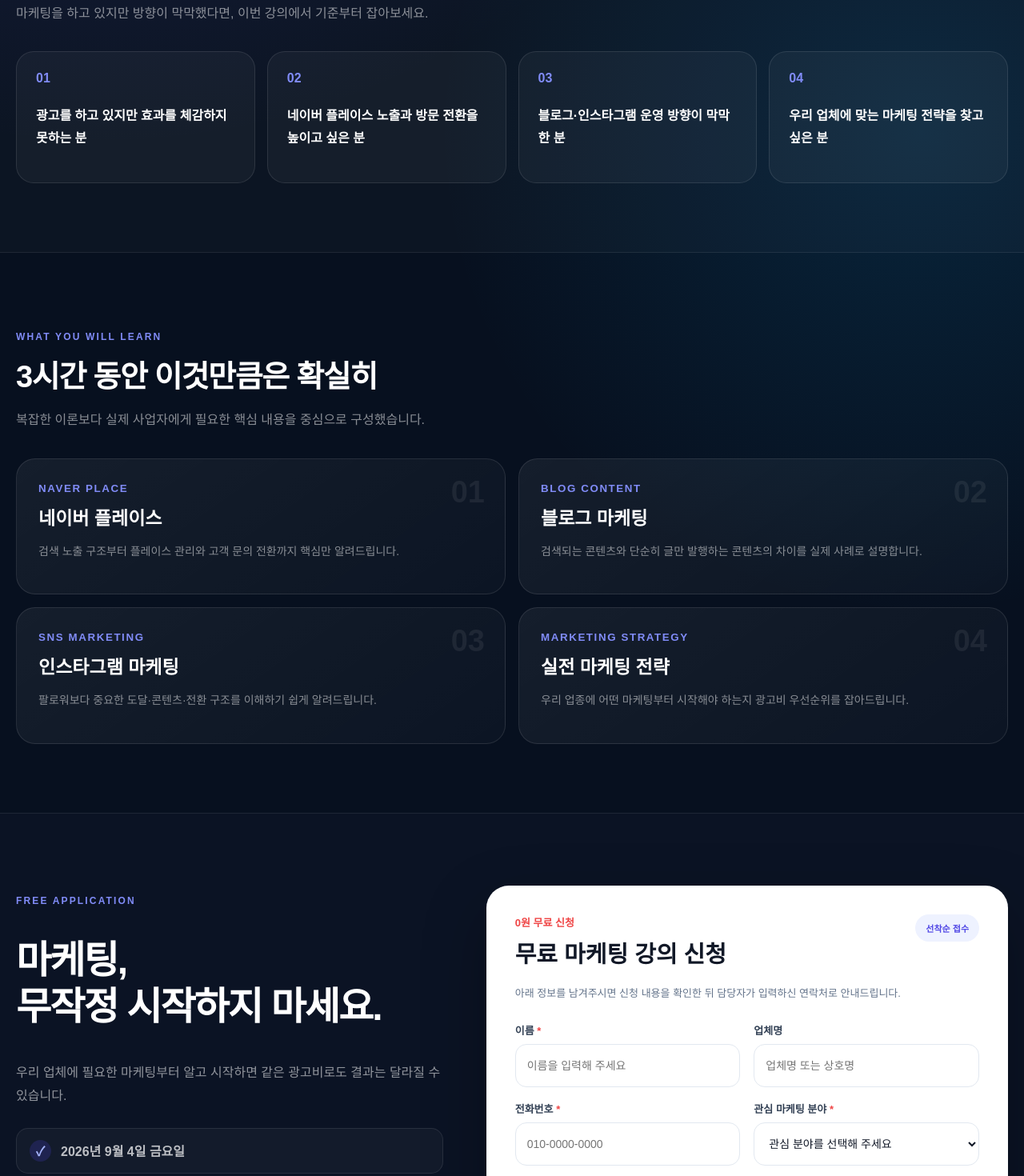
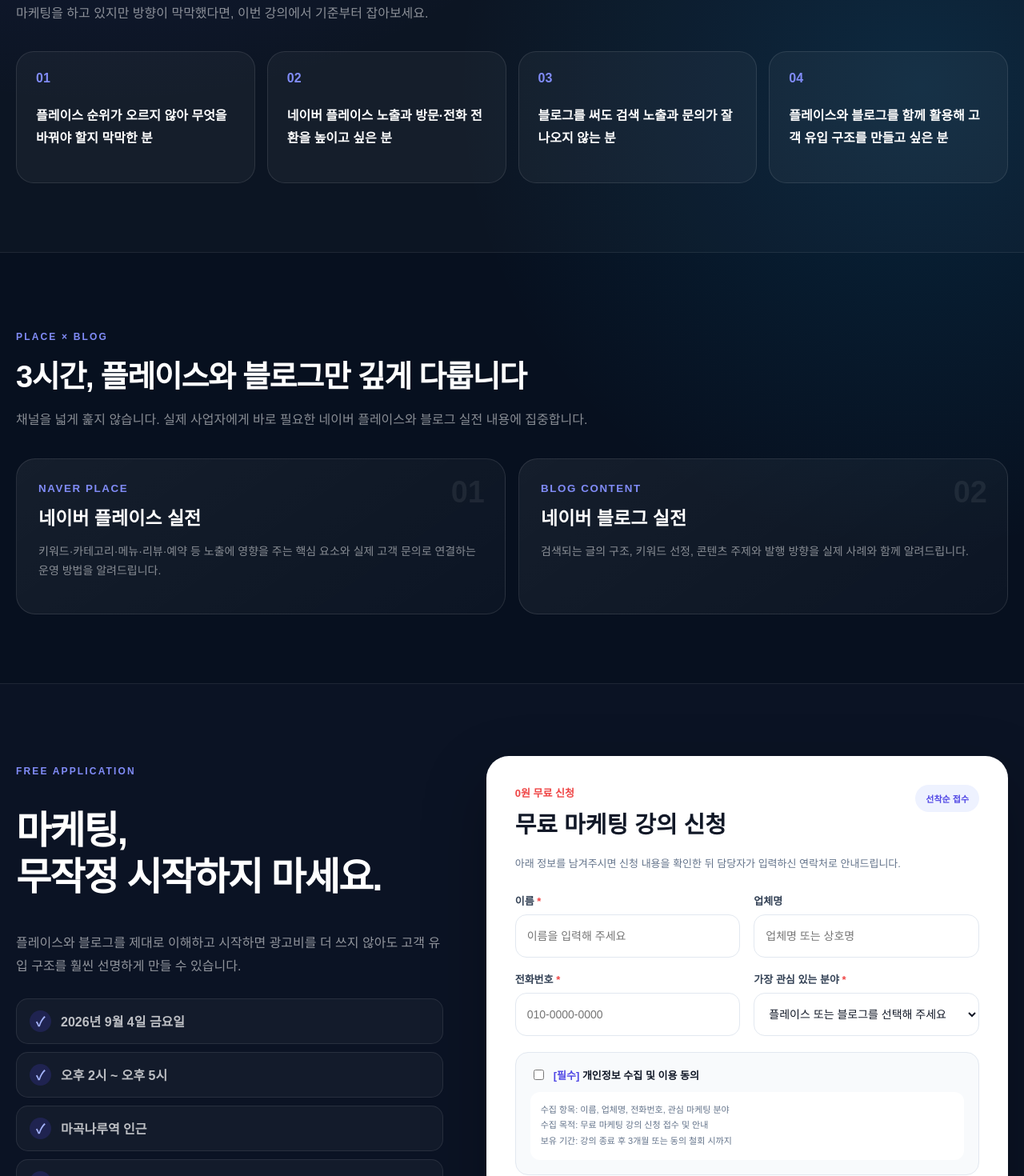
Before and after one commit to rbghkd33-oss/mostad-platform, a Next.js app: page /free-marketing-class in a window 1280 px wide. Shown: the part 980-2450 px from the top of the page at 80% size. Built offline with nearby package versions, Linux system fonts and the light colour scheme.

Commit message:
Focus free class on Naver Place and Blog

```diff
--- a/app/free-marketing-class/page.tsx
+++ b/app/free-marketing-class/page.tsx
@@ -3,7 +3,7 @@
 import Image from "next/image";
 import { FormEvent, useState } from "react";
 
-const interests = ["네이버 플레이스","네이버 블로그","인스타그램","유튜브","구글 광고","브랜딩","온라인 창업","기타"];
+const interests = ["네이버 플레이스","네이버 블로그"];
 
 export default function FreeMarketingClassPage() {
   const [form, setForm] = useState({ name:"", company:"", phone:"", interest:"", privacyAgreed:false });
@@ -42,7 +42,7 @@
           <div className="fc-tags"><span>MOSTAD FREE MARKETING CLASS</span><b>선착순 무료</b></div>
           <p className="fc-kicker">2026 OFFLINE SPECIAL CLASS</p>
           <h1>광고비를 쓰기 전에<br/>꼭 알아야 할<br/><em>실전 마케팅</em></h1>
-          <p className="fc-desc">네이버 플레이스, 블로그, 인스타그램 등 온라인 채널을 활용해 실제 고객 유입과 문의 전환을 만드는 방법을 사례 중심으로 알려드립니다.</p>
+          <p className="fc-desc">네이버 플레이스와 블로그, 딱 두 가지에 집중합니다. 검색 노출부터 실제 고객 문의로 이어지는 구조를 사례 중심으로 알려드립니다.</p>
           <div className="fc-info">
             <article><small>강의 일시</small><strong>9월 4일(금) · 14:00~17:00</strong></article>
             <article><small>진행 장소</small><strong>마곡나루역 인근</strong></article>
@@ -59,22 +59,20 @@
       <section className="fc-section alt"><div className="fc-shell">
         <p className="fc-eyebrow">WHO IS THIS FOR?</p><h2>이런 분께 추천합니다</h2><p className="fc-sub">마케팅을 하고 있지만 방향이 막막했다면, 이번 강의에서 기준부터 잡아보세요.</p>
         <div className="fc-four">{[
-          "광고를 하고 있지만 효과를 체감하지 못하는 분","네이버 플레이스 노출과 방문 전환을 높이고 싶은 분","블로그·인스타그램 운영 방향이 막막한 분","우리 업체에 맞는 마케팅 전략을 찾고 싶은 분"
+          "플레이스 순위가 오르지 않아 무엇을 바꿔야 할지 막막한 분","네이버 플레이스 노출과 방문·전화 전환을 높이고 싶은 분","블로그를 써도 검색 노출과 문의가 잘 나오지 않는 분","플레이스와 블로그를 함께 활용해 고객 유입 구조를 만들고 싶은 분"
         ].map((x,i)=><article key={x}><b>0{i+1}</b><p>{x}</p></article>)}</div>
       </div></section>
 
       <section className="fc-section"><div className="fc-shell">
-        <p className="fc-eyebrow">WHAT YOU WILL LEARN</p><h2>3시간 동안 이것만큼은 확실히</h2><p className="fc-sub">복잡한 이론보다 실제 사업자에게 필요한 핵심 내용을 중심으로 구성했습니다.</p>
+        <p className="fc-eyebrow">PLACE × BLOG</p><h2>3시간, 플레이스와 블로그만 깊게 다룹니다</h2><p className="fc-sub">채널을 넓게 훑지 않습니다. 실제 사업자에게 바로 필요한 네이버 플레이스와 블로그 실전 내용에 집중합니다.</p>
         <div className="fc-two">{[
-          ["01","NAVER PLACE","네이버 플레이스","검색 노출 구조부터 플레이스 관리와 고객 문의 전환까지 핵심만 알려드립니다."],
-          ["02","BLOG CONTENT","블로그 마케팅","검색되는 콘텐츠와 단순히 글만 발행하는 콘텐츠의 차이를 실제 사례로 설명합니다."],
-          ["03","SNS MARKETING","인스타그램 마케팅","팔로워보다 중요한 도달·콘텐츠·전환 구조를 이해하기 쉽게 알려드립니다."],
-          ["04","MARKETING STRATEGY","실전 마케팅 전략","우리 업종에 어떤 마케팅부터 시작해야 하는지 광고비 우선순위를 잡아드립니다."]
+          ["01","NAVER PLACE","네이버 플레이스 실전","키워드·카테고리·메뉴·리뷰·예약 등 노출에 영향을 주는 핵심 요소와 실제 고객 문의로 연결하는 운영 방법을 알려드립니다."],
+          ["02","BLOG CONTENT","네이버 블로그 실전","검색되는 글의 구조, 키워드 선정, 콘텐츠 주제와 발행 방향을 실제 사례와 함께 알려드립니다."]
         ].map(([n,k,t,d])=><article key={n}><div><small>{k}</small><h3>{t}</h3></div><b>{n}</b><p>{d}</p></article>)}</div>
       </div></section>
 
       <section className="fc-apply"><div className="fc-shell fc-apply-grid">
-        <div className="fc-copy"><p className="fc-eyebrow">FREE APPLICATION</p><h2>마케팅,<br/>무작정 시작하지 마세요.</h2><p>우리 업체에 필요한 마케팅부터 알고 시작하면 같은 광고비로도 결과는 달라질 수 있습니다.</p>
+        <div className="fc-copy"><p className="fc-eyebrow">FREE APPLICATION</p><h2>마케팅,<br/>무작정 시작하지 마세요.</h2><p>플레이스와 블로그를 제대로 이해하고 시작하면 광고비를 더 쓰지 않아도 고객 유입 구조를 훨씬 선명하게 만들 수 있습니다.</p>
           <div className="fc-checks">{["2026년 9월 4일 금요일","오후 2시 ~ 오후 5시","마곡나루역 인근","참가비 무료"].map(x=><div key={x}><i>✓</i>{x}</div>)}</div>
         </div>
         <form id="apply-form" onSubmit={submit} className="fc-form">
@@ -84,7 +82,7 @@
             <label><span>이름 <b>*</b></span><input value={form.name} onChange={e=>setForm({...form,name:e.target.value})} placeholder="이름을 입력해 주세요"/></label>
             <label><span>업체명</span><input value={form.company} onChange={e=>setForm({...form,company:e.target.value})} placeholder="업체명 또는 상호명"/></label>
             <label><span>전화번호 <b>*</b></span><input value={form.phone} onChange={e=>setForm({...form,phone:e.target.value.replace(/[^0-9-]/g,"")})} inputMode="tel" placeholder="010-0000-0000"/></label>
-            <label><span>관심 마케팅 분야 <b>*</b></span><select value={form.interest} onChange={e=>setForm({...form,interest:e.target.value})}><option value="">관심 분야를 선택해 주세요</option>{interests.map(x=><option key={x}>{x}</option>)}</select></label>
+            <label><span>가장 관심 있는 분야 <b>*</b></span><select value={form.interest} onChange={e=>setForm({...form,interest:e.target.value})}><option value="">플레이스 또는 블로그를 선택해 주세요</option>{interests.map(x=><option key={x}>{x}</option>)}</select></label>
           </div>
           <div className="fc-privacy"><label><input type="checkbox" checked={form.privacyAgreed} onChange={e=>setForm({...form,privacyAgreed:e.target.checked})}/><span><b>[필수]</b> 개인정보 수집 및 이용 동의</span></label><div>수집 항목: 이름, 업체명, 전화번호, 관심 마케팅 분야<br/>수집 목적: 무료 마케팅 강의 신청 접수 및 안내<br/>보유 기간: 강의 종료 후 3개월 또는 동의 철회 시까지</div></div>
           {notice && <div className={`fc-notice ${success?"ok":"bad"}`}>{notice}</div>}
@@ -92,7 +90,7 @@
         </form>
       </div></section>
 
-      <section className="fc-bottom"><div className="fc-shell"><div><small>MOSTAD FREE CLASS</small><h2>지금 필요한 마케팅부터 제대로 시작하세요.</h2><p>9월 4일, 마곡나루에서 실제 고객을 만드는 마케팅의 기준을 알려드립니다.</p><button onClick={goForm}>무료로 자리 신청하기</button></div></div></section>
+      <section className="fc-bottom"><div className="fc-shell"><div><small>MOSTAD FREE CLASS</small><h2>플레이스와 블로그, 제대로 알고 시작하세요.</h2><p>9월 4일, 마곡나루에서 네이버 플레이스와 블로그로 실제 고객을 만드는 방법을 알려드립니다.</p><button onClick={goForm}>무료로 자리 신청하기</button></div></div></section>
       <button className="fc-mobile" onClick={goForm}>무료 강의 신청하기</button>
     </main>
 
```
